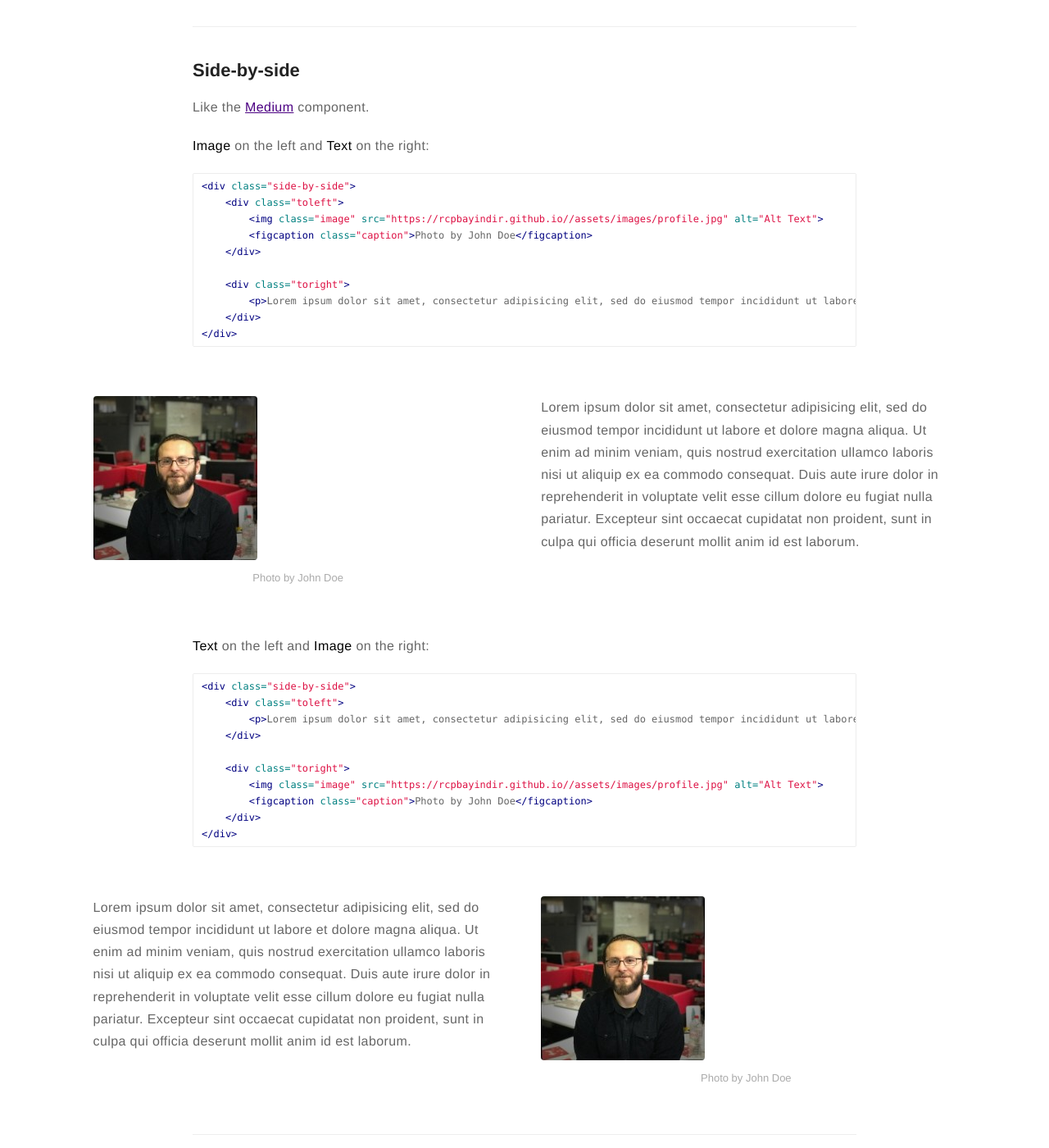
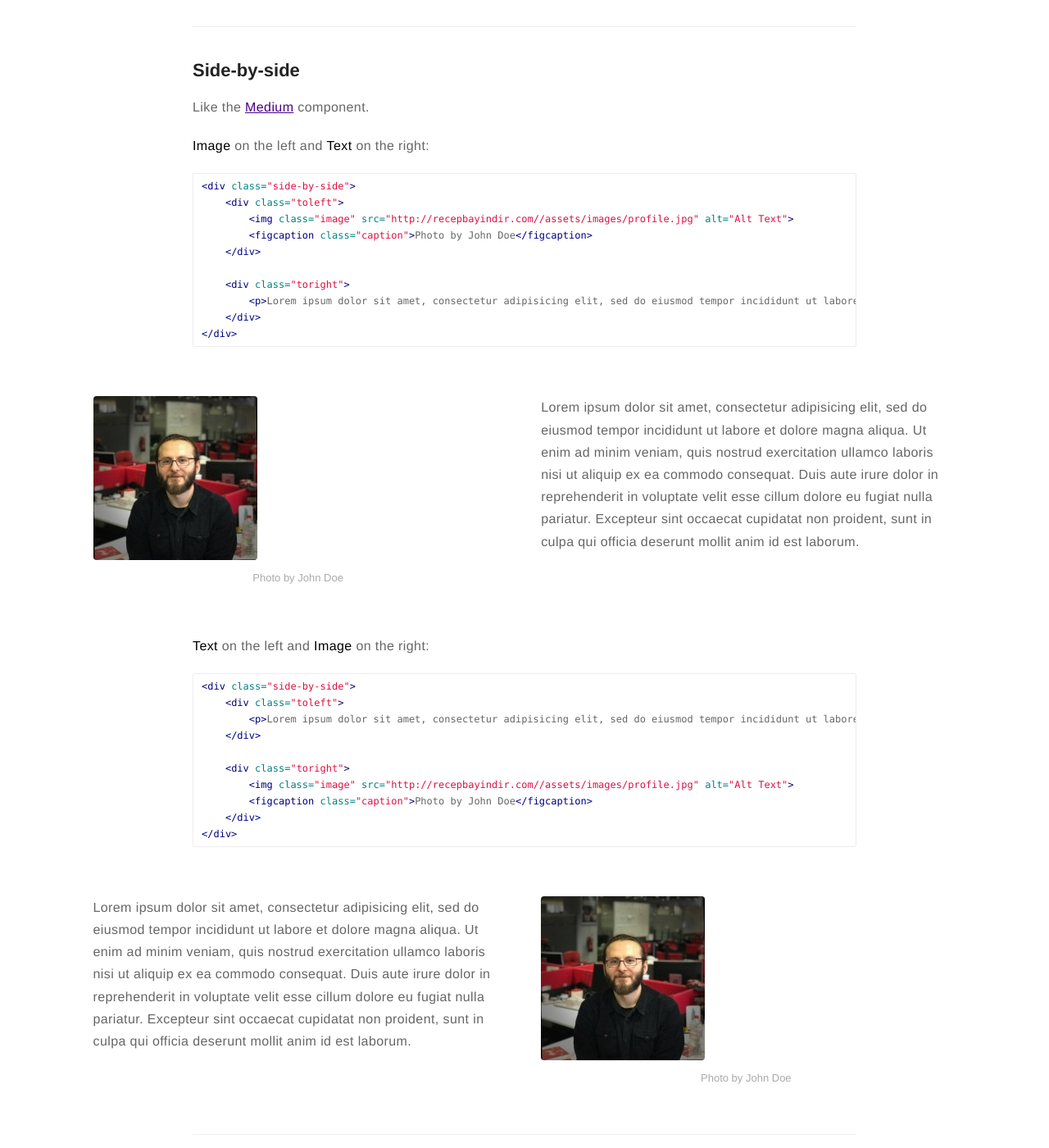
Before and after one commit to rcpbayindir/rcpbayindir.github.io, a Jekyll site: the page built from _posts/2015-02-24-markdown-extra-components.markdown, in a window 1280 px wide and 1400 px high, scrolled down 1040 px. Shown: the whole window at 82% size. Built offline with Jekyll 4.4.1, drawn with Linux system fonts in a browser that asks for light colours; part of the change alters nothing that is shown.

Commit message:
initial test

```diff
--- a/_config.yml
+++ b/_config.yml
@@ -16,7 +16,8 @@ resume: true
 resume-external: true
 resume-url: https://www.linkedin.com/in/recep-bayindir-03573450/
 
-url: https://rcpbayindir.github.io/
+url: http://recepbayindir.com/
+#url: https://rcpbayindir.github.io/
 # your url: http://USERNAME.github.io
 
 permalink: /:title/
```
